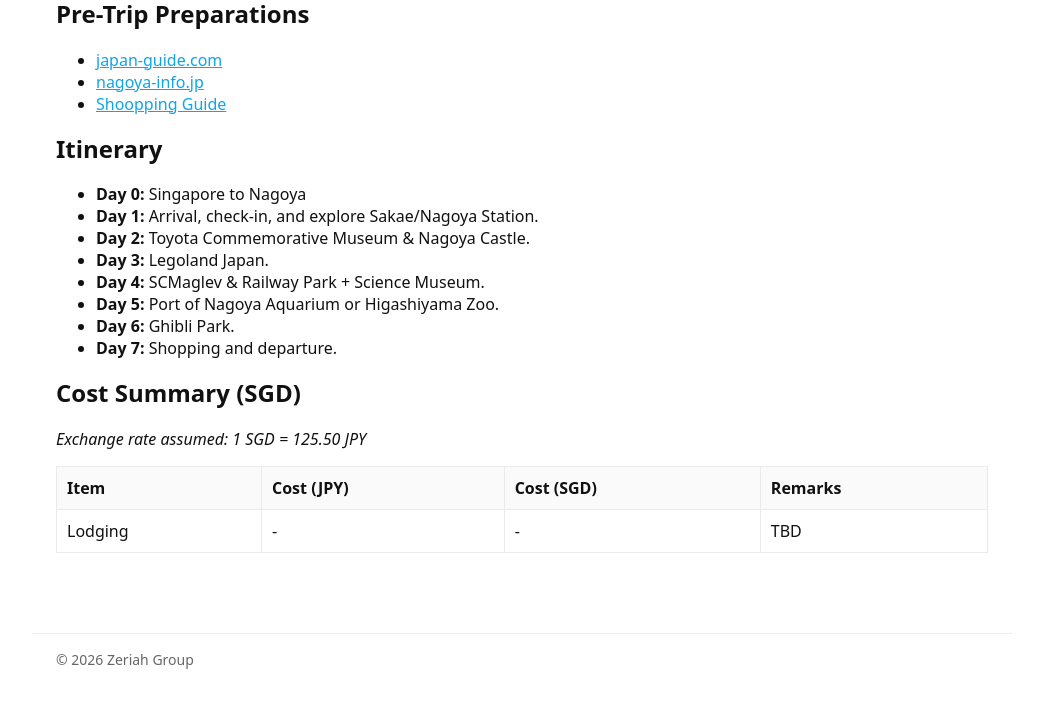
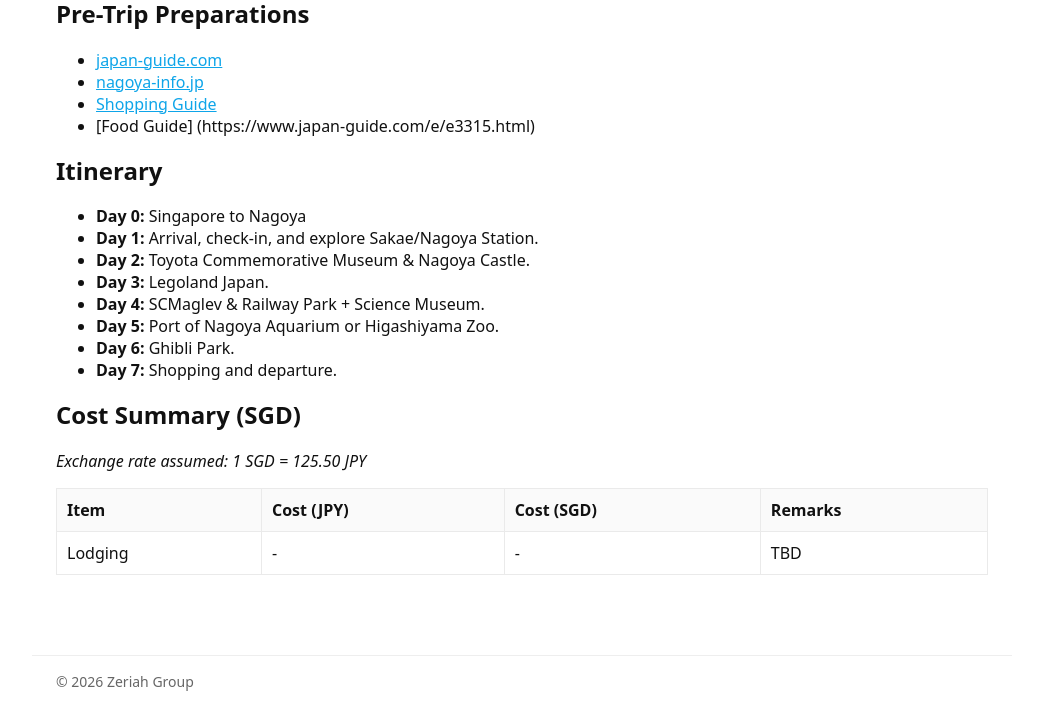
Before and after one commit to zeriahgroup/Travel, a Jekyll site: the page built from travels/2026_Nagoya.md, in a window 1280 px wide. Shown: the part 468-1183 px from the top of the page, without its empty margins (118-1161 px from the left). Built offline with Jekyll 4.4.1, drawn with Linux system fonts in a browser that asks for light colours; before the commit the page ends 1161 px from its top, so only the background shows below that.

Commit message:
Update 2026_Nagoya.md

```diff
--- a/travels/2026_Nagoya.md
+++ b/travels/2026_Nagoya.md
@@ -15,7 +15,8 @@ excerpt: A family trip with my younger sister and her family to Tasmania in 2026
 ## Pre-Trip Preparations
 - [japan-guide.com](https://www.japan-guide.com/e/e2155.html)
 - [nagoya-info.jp](https://www.nagoya-info.jp/en/)
-- [Shoopping Guide](https://www.nagoyaisnotboring.com/nagoya-shopping-guide/)
+- [Shopping Guide](https://www.nagoyaisnotboring.com/nagoya-shopping-guide/)
+- [Food Guide] (https://www.japan-guide.com/e/e3315.html)
 
 ## Itinerary
 - **Day 0:** Singapore to Nagoya
```
